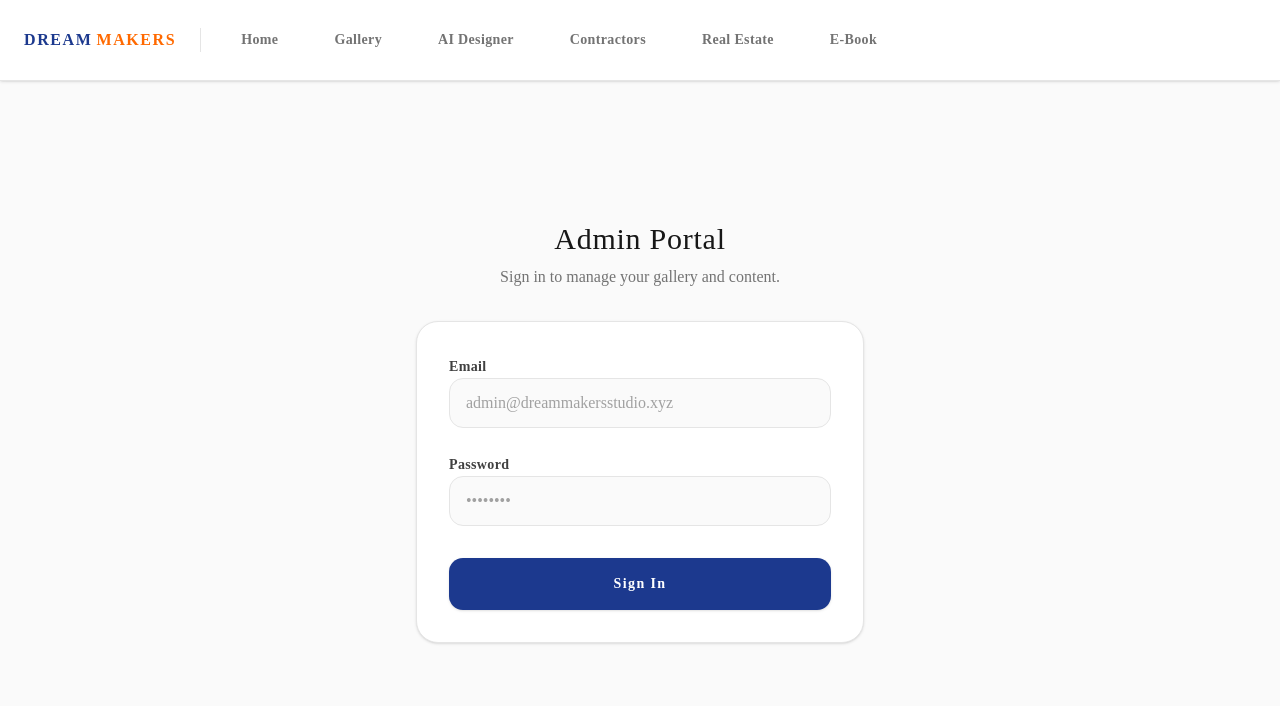
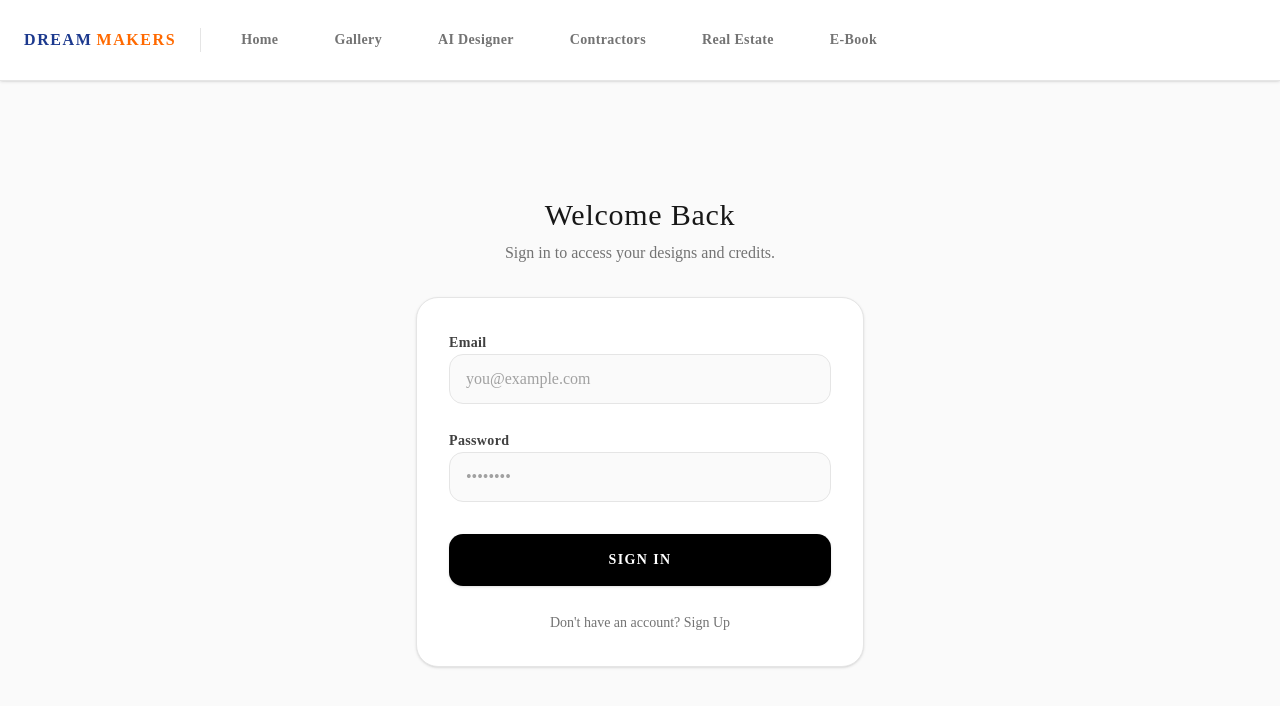
Before and after one commit to dreammakersstudio24-hub/dream-makers-studio, a Next.js app: page /login in a window 1280 px wide. Shown: the top 706 px of the page. Built offline with nearby package versions, Linux system fonts and the light colour scheme; no server answers.

Commit message:
added persistent login and public user signup

```diff
--- a/src/actions/auth.ts
+++ b/src/actions/auth.ts
@@ -13,13 +13,35 @@ export async function login(formData: FormData) {
   }
 
   const { error } = await supabase.auth.signInWithPassword(data)
+  const nextUrl = formData.get('next') as string || '/ai-redesign'
 
   if (error) {
-    redirect('/login?error=true')
+    redirect(`/login?error=true&next=${encodeURIComponent(nextUrl)}&message=${encodeURIComponent(error.message)}`)
   }
 
   revalidatePath('/', 'layout')
-  redirect('/admin')
+  redirect(nextUrl)
+}
+
+export async function signup(formData: FormData) {
+  const supabase = await createServerSupabaseClient()
+
+  const data = {
+    email: formData.get('email') as string,
+    password: formData.get('password') as string,
+  }
+
+  const { error } = await supabase.auth.signUp(data)
+  const nextUrl = formData.get('next') as string || '/ai-redesign'
+
+  if (error) {
+    redirect(`/login?error=true&mode=signup&next=${encodeURIComponent(nextUrl)}&message=${encodeURIComponent(error.message)}`)
+  }
+
+  revalidatePath('/', 'layout')
+  // Depending on Supabase settings, email confirmation may be required.
+  // Assuming it is disabled for this prototype flow, they are auto-logged in.
+  redirect(nextUrl)
 }
 
 export async function logout() {
--- a/src/app/login/page.tsx
+++ b/src/app/login/page.tsx
@@ -1,23 +1,35 @@
-import { login } from '@/actions/auth'
+"use client"
+
+import { login, signup } from '@/actions/auth'
+import { useState } from 'react'
 
 export default function LoginPage({
   searchParams,
 }: {
-  searchParams: { error?: string }
+  searchParams: { error?: string; mode?: string; next?: string; message?: string }
 }) {
+  const [isSignUp, setIsSignUp] = useState(searchParams?.mode === 'signup')
+  const nextUrl = searchParams?.next || '/ai-redesign'
+
   return (
     <div className="min-h-screen bg-neutral-50 text-neutral-900 flex flex-col items-center justify-center p-6 selection:bg-blue-100">
       <div className="w-full max-w-md pt-16">
         <div className="mb-8 text-center">
-          <h1 className="text-3xl font-light mb-2 tracking-wide text-neutral-900">Admin Portal</h1>
-          <p className="text-neutral-500 font-light">Sign in to manage your gallery and content.</p>
+          <h1 className="text-3xl font-light mb-2 tracking-wide text-neutral-900">
+            {isSignUp ? "Create Account" : "Welcome Back"}
+          </h1>
+          <p className="text-neutral-500 font-light">
+            {isSignUp ? "Sign up to use the AI Interior Designer." : "Sign in to access your designs and credits."}
+          </p>
         </div>
 
         <div className="bg-white border border-neutral-200 shadow-sm rounded-3xl p-8">
-          <form className="space-y-6" action={login}>
+          <form className="space-y-6" action={isSignUp ? signup : login}>
+            <input type="hidden" name="next" value={nextUrl} />
+
             {searchParams?.error && (
               <div className="p-4 bg-red-50 border border-red-200 text-red-600 font-medium text-sm rounded-xl text-center">
-                Invalid email or password.
+                {searchParams?.message || "Invalid email or password."}
               </div>
             )}
 
@@ -29,7 +41,7 @@ export default function LoginPage({
                 type="email"
                 required
                 className="w-full bg-neutral-50 border border-neutral-200 rounded-xl px-4 py-3 text-neutral-900 placeholder:text-neutral-400 focus:outline-none focus:border-blue-500 focus:ring-1 focus:ring-blue-500 transition-all font-medium"
-                placeholder="admin@dreammakersstudio.xyz"
+                placeholder="you@example.com"
               />
             </div>
 
@@ -47,11 +59,20 @@ export default function LoginPage({
 
             <button
               type="submit"
-              className="w-full bg-blue-900 text-white py-4 rounded-xl text-sm tracking-widest font-bold hover:bg-blue-800 transition-colors mt-2 shadow-sm"
+              className="w-full bg-black text-white py-4 rounded-xl text-sm tracking-widest font-bold hover:bg-neutral-800 transition-colors mt-2 shadow-sm uppercase"
             >
-              Sign In
+              {isSignUp ? "Create Account" : "Sign In"}
             </button>
           </form>
+
+          <div className="mt-6 text-center">
+            <button
+              onClick={() => setIsSignUp(!isSignUp)}
+              className="text-sm text-neutral-500 hover:text-black font-medium transition-colors"
+            >
+              {isSignUp ? "Already have an account? Sign In" : "Don't have an account? Sign Up"}
+            </button>
+          </div>
         </div>
       </div>
     </div>
```
